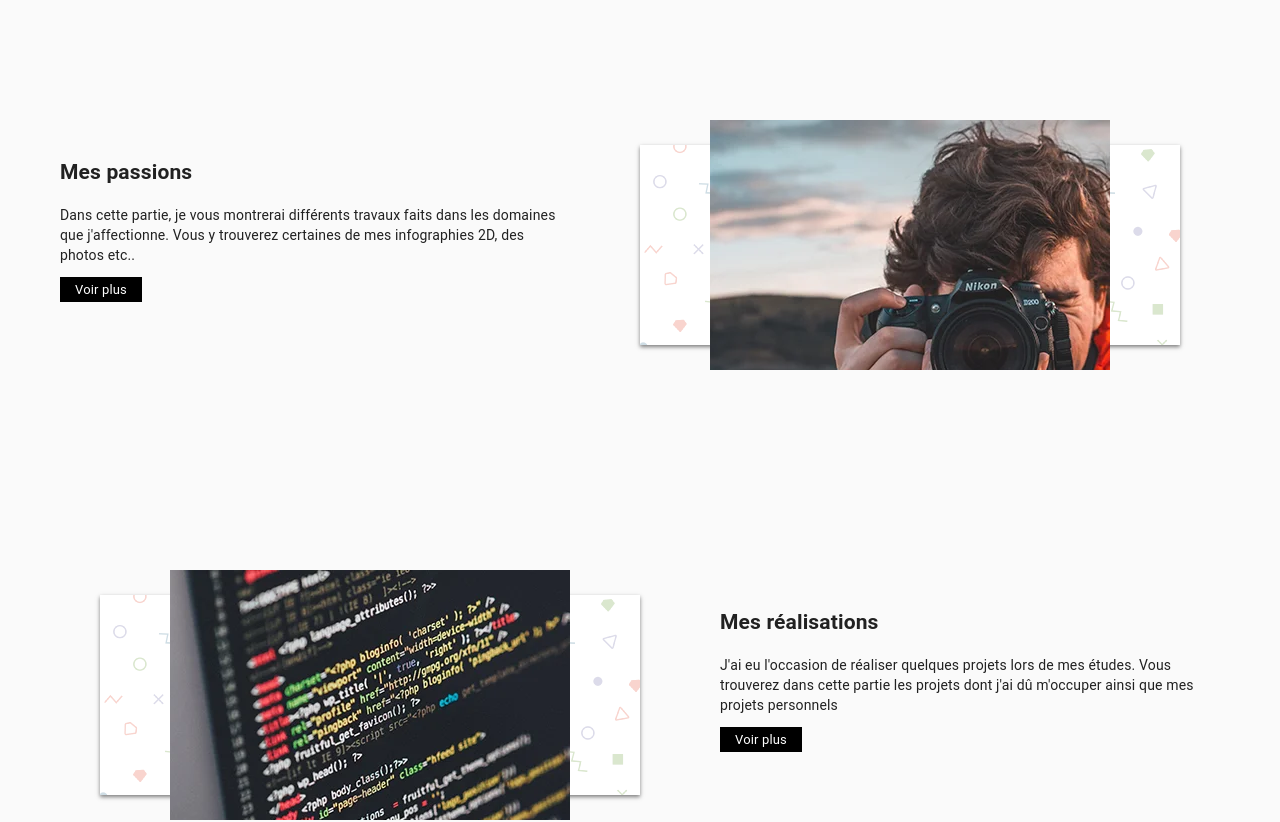
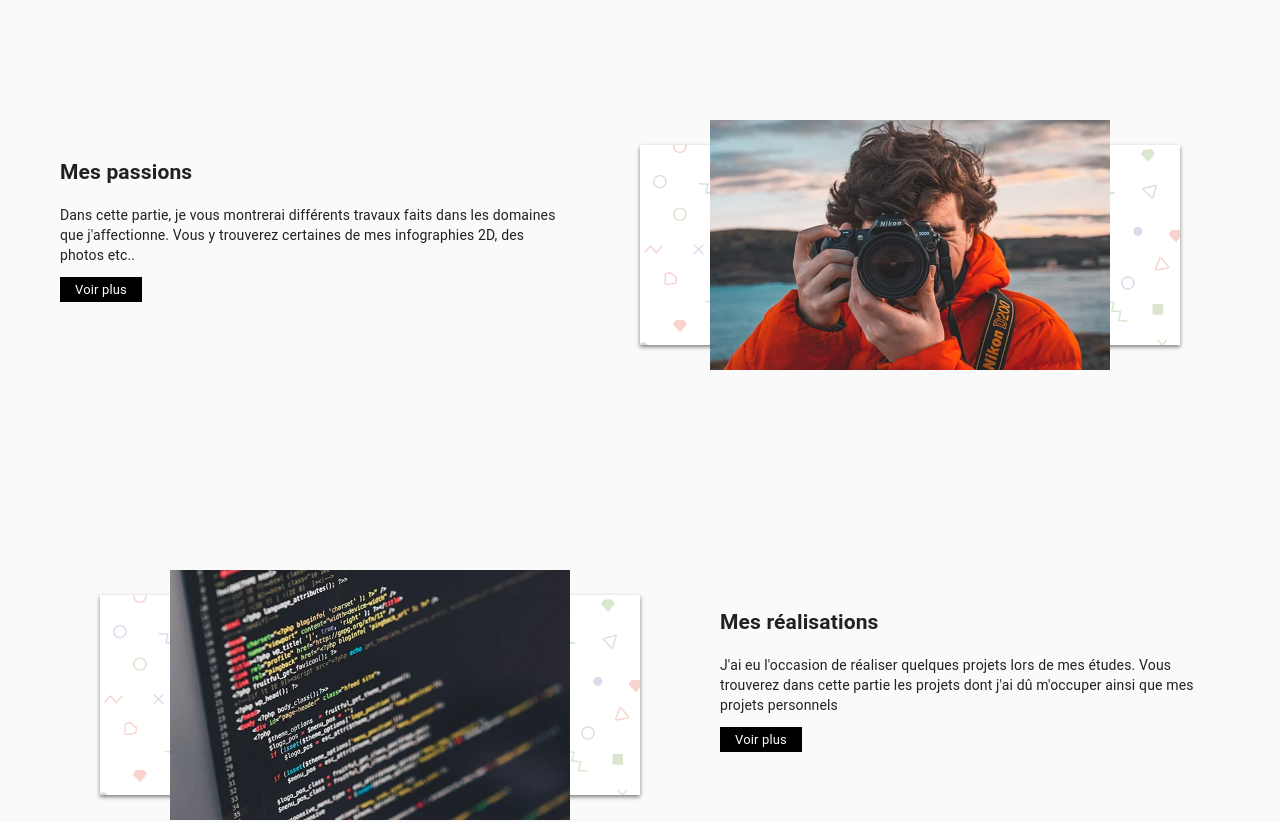
Before and after one commit to GabrielTresch/portfolio, a React app: page / in a window 1280 px wide. Shown: the part 780-1602 px from the top of the page. Built offline with nearby package versions, Linux system fonts and the light colour scheme.

Commit message:
picture img update

```diff
--- a/src/components/Image.js
+++ b/src/components/Image.js
@@ -1,21 +1,35 @@
 import React from 'react';
+import { makeStyles } from '@material-ui/core/styles';
 import PropTypes from 'prop-types';
 
 const baseUrl = require.context('../assets/img', true);
 
+const useStyles = makeStyles({
+  imgVignetteHome: {
+    width: '100%',
+    height: '100%',
+    position: 'absolute',
+  },
+});
+
 const Image = ({
-  src, srcset, alt,
-}) => (
-  <picture>
-    <source type="image/webp" srcSet={baseUrl(`./${srcset}`)} />
-    <img src={baseUrl(`./${src}`)} alt={alt} />
-  </picture>
-);
+  src, srcset, alt, classe,
+}) => {
+  // eslint-disable-next-line no-unused-vars
+  const classes = useStyles();
+  return (
+    <picture>
+      <source type="image/webp" srcSet={baseUrl(`./${srcset}`)} className={`$.${classe}`} />
+      <img src={baseUrl(`./${src}`)} alt={alt} className={`classes.${classe}`} />
+    </picture>
+  );
+};
 
 Image.propTypes = {
   src: PropTypes.string.isRequired,
   srcset: PropTypes.string.isRequired,
   alt: PropTypes.string.isRequired,
+  classe: PropTypes.string.isRequired,
 };
 
 
--- a/src/components/PhotoPresentation.js
+++ b/src/components/PhotoPresentation.js
@@ -1,6 +1,7 @@
 import React from 'react';
 import { makeStyles } from '@material-ui/core/styles';
-import Photo from '../assets/img/gabriel.png';
+import PhotoPng from '../assets/img/gabriel.png';
+import PhotoWebp from '../assets/img/gabriel.webp';
 import Background from '../assets/img/gabriel_background.svg';
 
 const useStyles = makeStyles({
@@ -32,7 +33,11 @@ const PhotoPresentation = () => {
   return (
     <div className={classes.container}>
       <img src={Background} className={classes.svg} alt="background svg" />
-      <img src={Photo} className={classes.photo} alt="gabriel tresch" />
+      {/* <img src={Photo} className={classes.photo} alt="gabriel tresch" /> */}
+      <picture>
+        <source type="image/webp" srcSet={PhotoWebp} className={classes.photo} />
+        <img src={PhotoPng} alt="Gabriel Tresch" className={classes.photo} />
+      </picture>
     </div>
   );
 };
--- a/src/components/VignettePhoto.js
+++ b/src/components/VignettePhoto.js
@@ -2,7 +2,7 @@ import React from 'react';
 import { makeStyles } from '@material-ui/core/styles';
 import PropTypes from 'prop-types';
 import MemphisFond from '../assets/img/memphis-fond.png';
-import Image from './Image';
+// import Image from './Image';
 
 const useStyles = makeStyles({
   vignette: {
@@ -48,6 +48,9 @@ const useStyles = makeStyles({
     },
   },
 });
+
+const baseUrl = require.context('../assets/img', true);
+
 const VignettePhoto = ({
   src, srcset, title,
 }) => {
@@ -56,7 +59,11 @@ const VignettePhoto = ({
     <div className={classes.vignette}>
       <div className={classes.background} />
       <div className={classes.content}>
-        <Image src={src} srcset={srcset} alt={title} />
+        <picture>
+          <source type="image/webp" srcSet={baseUrl(`./${srcset}`)} className={classes.img} />
+          <img src={baseUrl(`./${src}`)} alt={title} className={classes.img} />
+        </picture>
+        {/* <Image src={src} srcset={srcset} alt={title} classe="imgVignetteHome" /> */}
       </div>
     </div>
   );
```
